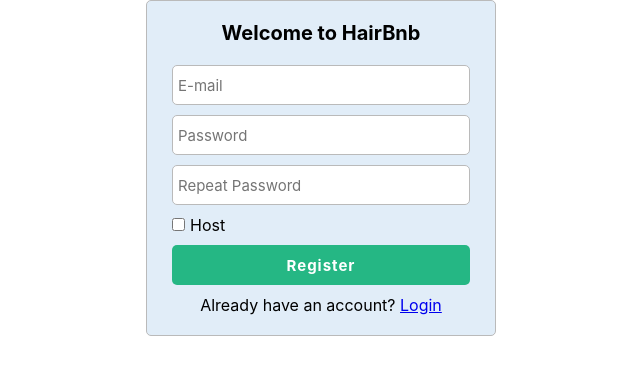
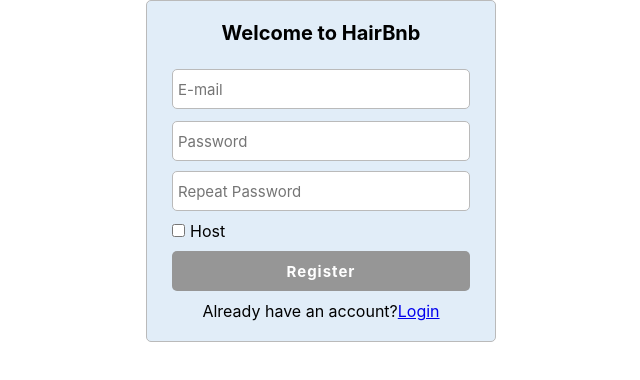
Before and after one commit to denmit99/hairbnb-front, a React (Create React App) app: page /register in a window 1280 px wide. Both pictures are taken after a click on the link "Register". Shown: the top 380 px of the page, without its empty margins (319-959 px from the left). Built offline with nearby package versions, Linux system fonts and the light colour scheme.

Commit message:
register integration with BE + form validations

```diff
--- a/package.json
+++ b/package.json
@@ -10,6 +10,7 @@
     "@types/node": "^16.18.69",
     "@types/react": "^18.2.47",
     "@types/react-dom": "^18.2.18",
+    "axios": "^1.6.5",
     "react": "^18.2.0",
     "react-dom": "^18.2.0",
     "react-scripts": "5.0.1",
--- a/registration.html
+++ b/registration.html
@@ -0,0 +1,66 @@
+<!DOCTYPE html>
+<html>
+  <head>
+    <title>Page Title</title>
+    <style>
+      * {
+        box-sizing: border-box;
+        margin: 0;
+        padding: 0;
+      }
+      .listing-card {
+        background-color: green;
+        width: 250px;
+        height: 250px;
+        border-color: black;
+        border-style: solid;
+        border-width: 2px;
+        border-radius: 20px;
+        margin-bottom: 10px;
+        display: flex;
+        flex-direction: column;
+        align-items: center;
+      }
+      .listing-page {
+        display: grid;
+        grid-template-columns: auto auto auto auto;
+      }
+    </style>
+  </head>
+  <body>
+    <div class="listing-page">
+      <div class="listing-card">
+        <h1>Good home</h1>
+        <p>ldf sdfifdjg sdjfksdlgj sdklgjsdklgj</p>
+      </div>
+      <div class="listing-card">
+        <h1>Good home</h1>
+        <p>ldf sdfifdjg sdjfksdlgj sdklgjsdklgj</p>
+      </div>
+      <div class="listing-card">
+        <h1>Good home</h1>
+        <p>ldf sdfifdjg sdjfksdlgj sdklgjsdklgj</p>
+      </div>
+      <div class="listing-card">
+        <h1>Good home</h1>
+        <p>ldf sdfifdjg sdjfksdlgj sdklgjsdklgj</p>
+      </div>
+      <div class="listing-card">
+        <h1>Good home</h1>
+        <p>ldf sdfifdjg sdjfksdlgj sdklgjsdklgj</p>
+      </div>
+      <div class="listing-card">
+        <h1>Good home</h1>
+        <p>ldf sdfifdjg sdjfksdlgj sdklgjsdklgj</p>
+      </div>
+      <div class="listing-card">
+        <h1>Good home</h1>
+        <p>ldf sdfifdjg sdjfksdlgj sdklgjsdklgj</p>
+      </div>
+      <div class="listing-card">
+        <h1>Good home</h1>
+        <p>ldf sdfifdjg sdjfksdlgj sdklgjsdklgj</p>
+      </div>
+    </div>
+  </body>
+</html>
--- a/src/App.tsx
+++ b/src/App.tsx
@@ -1,6 +1,3 @@
-import { useState } from "react";
-import LoginBox from "./components/LoginBox";
-import RegistrationBox from "./components/RegistrationBox";
 import RegLogPage from "./components/RegLogPage";
 
 function App() {
--- /dev/null
+++ b/src/api/axios.js
@@ -0,0 +1,5 @@
+import axios from "axios";
+
+export default axios.create({
+  baseURL: "http://localhost:8080",
+});
--- a/src/components/ConfirmButon.tsx
+++ b/src/components/ConfirmButon.tsx
@@ -3,11 +3,16 @@
 interface Props {
   children: string;
   onClick: () => void;
+  disabled?: boolean;
 }
 
-function ConfirmButton({ children, onClick }: Props) {
+function ConfirmButton({ children, disabled, onClick }: Props) {
   return (
-    <button onClick={onClick} className="register-button">
+    <button
+      disabled={disabled}
+      onClick={!disabled ? onClick : () => {}}
+      className={disabled ? "disabled-button" : "register-button"}
+    >
       {children}
     </button>
   );
--- a/src/components/LoginBox.tsx
+++ b/src/components/LoginBox.tsx
@@ -23,7 +23,7 @@
         />
         <ConfirmButton onClick={onClick}>Login</ConfirmButton>
         <p>
-          Don't have an account?{" "}
+          Don't have an account? {/* TODO use react ROUTER */}
           <a onClick={toggleFunction} href="#">
             Register
           </a>
--- a/src/components/RegLog.css
+++ b/src/components/RegLog.css
@@ -81,6 +81,28 @@
   .register-button:hover {
     background-color: #36c995;
   }
+  /* too much like button */
+  .disabled-button {
+    background-color: #969696;
+    padding-top: 10px;
+    padding-bottom: 10px;
+    padding-left: 15px;
+    padding-right: 15px;
+    color: white;
+    border: none;
+    border-radius: 5px;
+    cursor: not-allowed;
+    height: 40px;
+    width: 100%;
+    margin-top: 10px;
+    margin-bottom: 10px;
+    margin-left: 10px;
+    margin-right: 10px;
+    letter-spacing: 1px;
+    transition-duration: 0.5s;
+    font-size: 15px;
+    font-weight: bold;
+  }
 
   .labeled-checkbox label  {
     margin-left: 5px;
--- a/src/components/RegistrationBox.tsx
+++ b/src/components/RegistrationBox.tsx
@@ -1,24 +1,90 @@
-import { useState } from "react";
+import { useEffect, useState } from "react";
 import ConfirmButton from "./ConfirmButon";
 import "./RegLog.css";
+import axios from "../api/axios";
+import { AxiosError } from "axios";
 
 interface Props {
   toggleFunction: () => void;
 }
 
+const REGISTER_URL = "/auth/register";
+const EMAIL_REGEX =
+  /^(([^<>()[\]\\.,;:\s@"]+(\.[^<>()[\]\\.,;:\s@"]+)*)|.(".+"))@((\[[0-9]{1,3}\.[0-9]{1,3}\.[0-9]{1,3}\.[0-9]{1,3}\])|(([a-zA-Z\-0-9]+\.)+[a-zA-Z]{2,}))$/;
+
 function RegistrationBox({ toggleFunction }: Props) {
-  const emailRegex = "/^[A-Z0-9._%+-]+@[A-Z0-9.-]+.[A-Z]{2,4}$/i;";
   const [formData, setFormData] = useState({
     email: "",
     password: "",
     passwordTwo: "",
     isHost: false,
   });
+  const [errorMsg, setErrorMsg] = useState("");
+  const [isValidEmail, setIsValidEmail] = useState(true);
+  const [passwordMatch, setPasswordMatch] = useState(true);
+  const [isFormValid, setisFormValid] = useState(true);
+
+  useEffect(() => {
+    if (!formData.email) {
+      setIsValidEmail(true);
+    } else setIsValidEmail(EMAIL_REGEX.test(formData.email));
+  }, [formData.email]);
+
+  useEffect(() => {
+    setPasswordMatch(formData.password === formData.passwordTwo);
+  }, [formData.password, formData.passwordTwo]);
+
+  useEffect(() => {
+    const isValid =
+      formData.email.trim().length !== 0 && isValidEmail && passwordMatch;
+    setisFormValid(isValid);
+  }, [isValidEmail, passwordMatch, formData]);
+
+  useEffect(() => {
+    setErrorMsg("");
+  }, [formData]);
+
+  const submitFrom = async () => {
+    console.log(formData);
+    try {
+      var response = await axios.post(
+        REGISTER_URL,
+        JSON.stringify({
+          email: formData.email,
+          firstName: "default first name",
+          lastName: "Default last name",
+          password: formData.password,
+          role: formData.isHost ? "HOST" : "USER",
+        }),
+        {
+          headers: { "Content-Type": "application/json" },
+        }
+      );
+      console.log(response.data);
+      console.log(response.status);
+    } catch (error) {
+      const err = error as AxiosError;
+      console.log(err.response?.data);
+      if (!err?.response) {
+        setErrorMsg("No Server Response");
+      } else if (err.response?.status === 409) {
+        setErrorMsg("E-mail is already taken");
+      } else if (err.response?.status === 400) {
+        setErrorMsg("Bad Request");
+      } else {
+        setErrorMsg("Registration Failed");
+      }
+    }
+  };
 
   return (
     <div className="registration-page">
       <div className="reglog-box">
         <p className="reglog-title">Welcome to HairBnb</p>
+        <p className="error-message">{errorMsg ? errorMsg : <></>}</p>
+        <p className="error-message">
+          {isValidEmail ? <></> : "E-mail is not valid"}
+        </p>
         <input
           className="reglog-input"
           placeholder="E-mail"
@@ -26,11 +92,18 @@
             setFormData({ ...formData, ["email"]: e.target.value });
           }}
         />
-
+        <p className="error-message">
+          {passwordMatch ? <></> : "Passwords don't match"}
+        </p>
         <input
           type="password"
           className="reglog-input"
           placeholder="Password"
+          style={
+            passwordMatch
+              ? {}
+              : { borderColor: "red", backgroundColor: "rgb(255, 164, 164)" }
+          }
           onChange={(e) =>
             setFormData({ ...formData, ["password"]: e.target.value })
           }
@@ -52,11 +125,12 @@
           />
           <label>Host</label>
         </div>
-        <ConfirmButton onClick={() => console.log(formData)}>
+        <ConfirmButton disabled={!isFormValid} onClick={submitFrom}>
           Register
         </ConfirmButton>
         <p>
-          Already have an account?{" "}
+          Already have an account?
+          {/* TODO use react ROUTER */}
           <a onClick={toggleFunction} href="#">
             Login
           </a>
```
Also changed, not shown: 1 other file (tests, documents, lock files or other folders).
